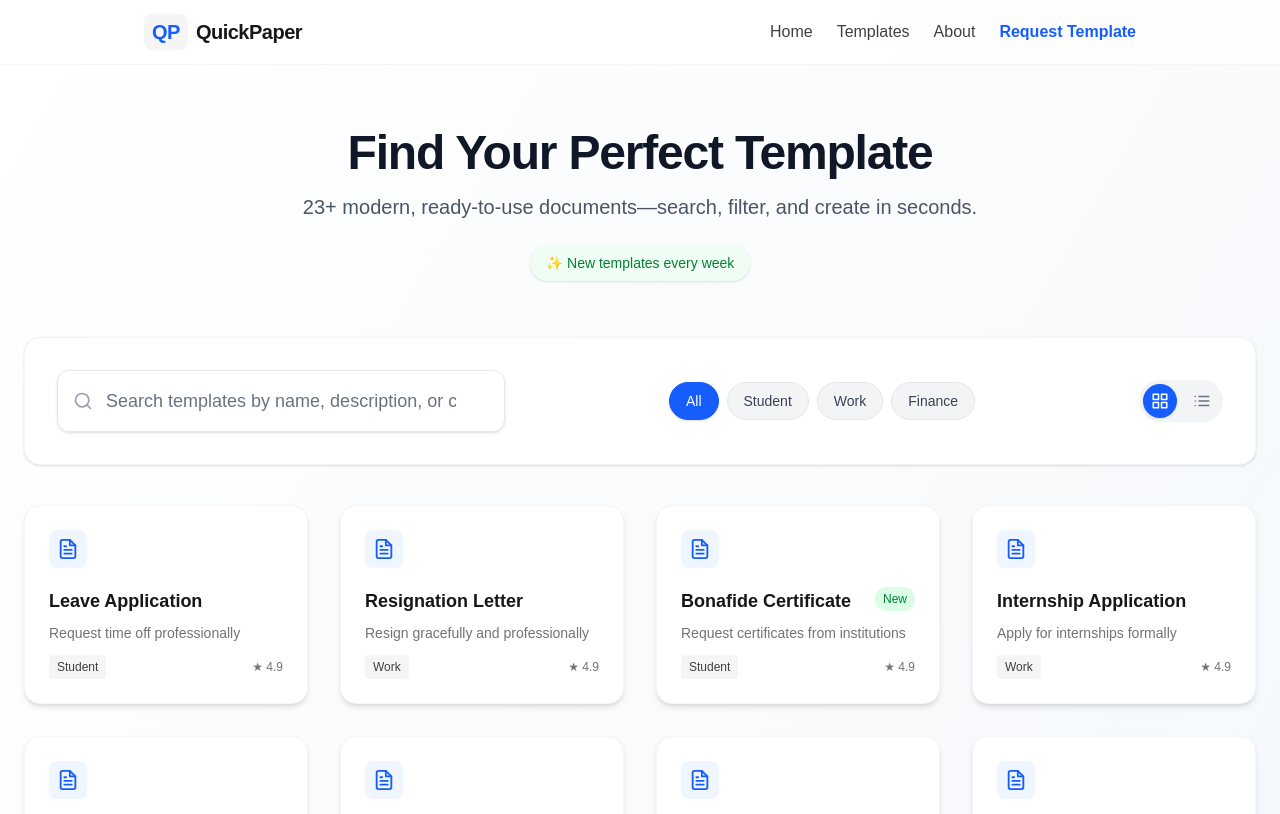
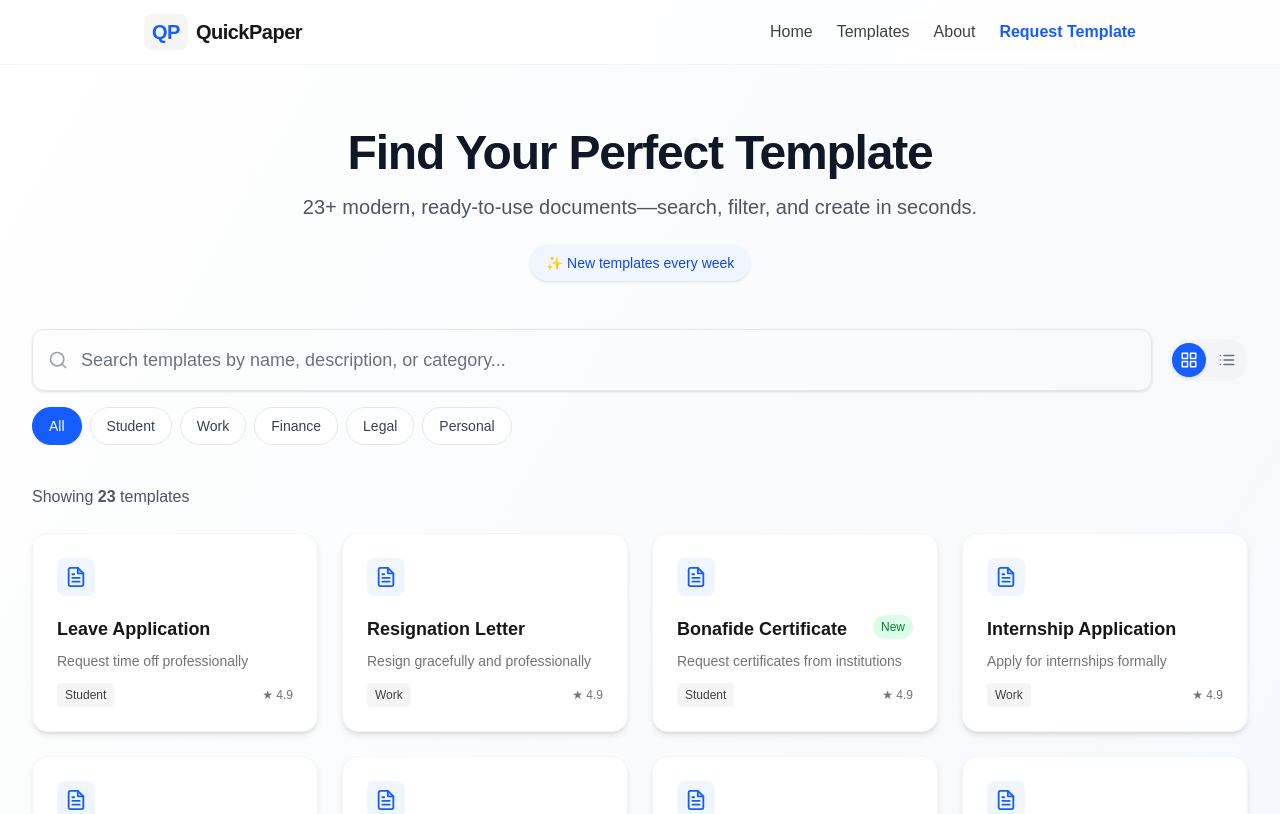
Before and after one commit to aditiappemane/QuickPaper, a Next.js app: page /templates in a window 1280 px wide. Shown: the top 814 px of the page. Built offline with nearby package versions, Linux system fonts and the light colour scheme.

Commit message:
Updated the template/page.tsx

```diff
--- a/src/app/templates/page.tsx
+++ b/src/app/templates/page.tsx
@@ -1,21 +1,21 @@
 "use client";
 import { useState, useMemo } from "react";
 import Header from "@/components/Header";
-// import Footer from "@/components/Footer";
 import SearchBar from "@/components/SearchBar";
 import TemplateCard from "@/components/TemplateCard";
 import Template from "@/app/Template";
 import { motion, AnimatePresence } from "framer-motion";
-import { FiGrid, FiList } from "react-icons/fi";
+import { FiGrid, FiList, FiFilter } from "react-icons/fi";
 import NoResultsFound from "@/components/NoResultsFound";
 import { templates } from "@/app/templates";
 
-const categories = ["All", "Student", "Work", "Finance"];
+const categories = ["All", "Student", "Work", "Finance", "Legal", "Personal"];
 
 export default function TemplatesPage() {
   const [search, setSearch] = useState("");
   const [selectedCategory, setSelectedCategory] = useState("All");
   const [viewMode, setViewMode] = useState<"grid" | "list">("grid");
+  const [showFilters, setShowFilters] = useState(false);
 
   const filtered = useMemo(() => {
     let result = templates;
@@ -37,23 +37,23 @@ export default function TemplatesPage() {
     <div className="min-h-screen flex flex-col bg-gradient-to-br from-white via-slate-50 to-blue-50">
       <Header />
       <Template>
-        <main className="flex-1 py-16">
-          <div className="max-w-7xl mx-auto px-6">
-            {/* Hero/Header */}
+        <main className="flex-1 py-12 md:py-16">
+          <div className="max-w-7xl mx-auto px-4 sm:px-6 lg:px-8">
+            {/* Hero Section */}
             <motion.div
-              initial={{ opacity: 0, y: 24 }}
-              animate={{ opacity: 1, y: 0 }}
+              initial={{ opacity: 0, y: 24, filter: "blur(8px)" }}
+              animate={{ opacity: 1, y: 0, filter: "blur(0px)" }}
               transition={{ duration: 0.6, type: "spring" }}
-              className="text-center mb-14"
+              className="text-center mb-12"
             >
-              <h1 className="text-5xl font-extrabold text-gray-900 mb-4 tracking-tight">
+              <h1 className="text-4xl md:text-5xl font-extrabold text-gray-900 mb-4 tracking-tight">
                 Find Your Perfect Template
               </h1>
-              <p className="text-xl text-gray-600 mb-6">
+              <p className="text-xl text-gray-600 mb-6 max-w-3xl mx-auto">
                 {templates.length}+ modern, ready-to-use documents—search,
                 filter, and create in seconds.
               </p>
-              <div className="inline-flex items-center px-4 py-2 bg-green-50 text-green-700 rounded-full text-sm font-medium shadow-sm">
+              <div className="inline-flex items-center px-4 py-2 bg-blue-50 text-blue-700 rounded-full text-sm font-medium shadow-sm">
                 ✨ New templates every week
               </div>
             </motion.div>
@@ -63,34 +63,25 @@ export default function TemplatesPage() {
               initial={{ opacity: 0, y: 16 }}
               animate={{ opacity: 1, y: 0 }}
               transition={{ delay: 0.1, duration: 0.5 }}
-              className="bg-white rounded-2xl shadow border border-gray-100 p-8 mb-10 flex flex-col md:flex-row md:items-center md:justify-between gap-6"
+              className="mb-10"
             >
+              <div className="flex flex-col md:flex-row gap-4 items-start md:items-center">
                 {/* SearchBar */}
-              <div className="flex-1 w-full md:max-w-md">
+                <div className="flex-1 w-full">
                   <SearchBar value={search} onChange={setSearch} />
                 </div>
 
-              {/* Category Pills */}
-              <div className="flex flex-wrap gap-2 items-center">
-                {categories.map((cat) => (
+                {/* Mobile Filters Button */}
                 <button
-                    key={cat}
-                    onClick={() => setSelectedCategory(cat)}
-                    className={`px-4 py-2 rounded-full font-medium text-sm transition-all border
-                      ${
-                        selectedCategory === cat
-                          ? "bg-blue-600 text-white border-blue-600 shadow"
-                          : "bg-gray-100 text-gray-700 border-gray-200 hover:bg-blue-50 hover:border-blue-400"
-                      }
-                    `}
+                  onClick={() => setShowFilters(!showFilters)}
+                  className="md:hidden flex items-center gap-2 px-4 py-2 bg-white border border-gray-200 rounded-lg text-gray-700 font-medium"
                 >
-                    {cat}
+                  <FiFilter size={18} />
+                  Filters
                 </button>
-                ))}
-              </div>
 
                 {/* View Toggle */}
-              <div className="flex items-center gap-2 bg-gray-100 rounded-full p-1">
+                <div className="flex items-center gap-1 bg-gray-100 rounded-full p-1">
                   <button
                     onClick={() => setViewMode("grid")}
                     className={`p-2 rounded-full transition-all ${
@@ -114,20 +105,74 @@ export default function TemplatesPage() {
                     <FiList size={18} />
                   </button>
                 </div>
+              </div>
+
+              {/* Category Filters */}
+              <AnimatePresence>
+                {(showFilters || !showFilters) && (
+                  <motion.div
+                    initial={{ height: 0, opacity: 0 }}
+                    animate={{ height: "auto", opacity: 1 }}
+                    exit={{ height: 0, opacity: 0 }}
+                    transition={{ duration: 0.3 }}
+                    className={`mt-4 overflow-hidden ${
+                      showFilters ? "block" : "hidden md:block"
+                    }`}
+                  >
+                    <div className="flex flex-wrap gap-2">
+                      {categories.map((cat) => (
+                        <button
+                          key={cat}
+                          onClick={() => setSelectedCategory(cat)}
+                          className={`px-4 py-2 rounded-full font-medium text-sm transition-all border
+                            ${
+                              selectedCategory === cat
+                                ? "bg-blue-600 text-white border-blue-600 shadow"
+                                : "bg-white text-gray-700 border-gray-200 hover:bg-blue-50 hover:border-blue-400"
+                            }
+                          `}
+                        >
+                          {cat}
+                        </button>
+                      ))}
+                    </div>
+                  </motion.div>
+                )}
+              </AnimatePresence>
+            </motion.div>
+
+            {/* Results Count */}
+            <motion.div
+              initial={{ opacity: 0 }}
+              animate={{ opacity: 1 }}
+              transition={{ delay: 0.2 }}
+              className="mb-6 flex justify-between items-center"
+            >
+              <p className="text-gray-600">
+                Showing <span className="font-semibold">{filtered.length}</span>{" "}
+                {filtered.length === 1 ? "template" : "templates"}
+              </p>
             </motion.div>
 
             {/* Results Section */}
-            <AnimatePresence>
+            <AnimatePresence mode="wait">
               {filtered.length === 0 ? (
-                <NoResultsFound searchTerm={search} />
-              ) : (
                 <motion.div
-                  key={viewMode + selectedCategory + search}
+                  key="no-results"
                   initial={{ opacity: 0 }}
                   animate={{ opacity: 1 }}
                   exit={{ opacity: 0 }}
+                >
+                  <NoResultsFound searchTerm={search} />
+                </motion.div>
+              ) : (
+                <motion.div
+                  key={`${viewMode}-${selectedCategory}-${search}`}
+                  initial={{ opacity: 0, filter: "blur(8px)" }}
+                  animate={{ opacity: 1, filter: "blur(0px)" }}
+                  exit={{ opacity: 0, filter: "blur(8px)" }}
                   transition={{ duration: 0.4 }}
-                  className={`grid gap-8 ${
+                  className={`grid gap-6 ${
                     viewMode === "grid"
                       ? "grid-cols-1 sm:grid-cols-2 lg:grid-cols-3 xl:grid-cols-4"
                       : "grid-cols-1"
@@ -149,7 +194,6 @@ export default function TemplatesPage() {
           </div>
         </main>
       </Template>
-      {/* <Footer /> */}
     </div>
   );
 }
```
Lines whose indentation alone changed are shown as unchanged.
